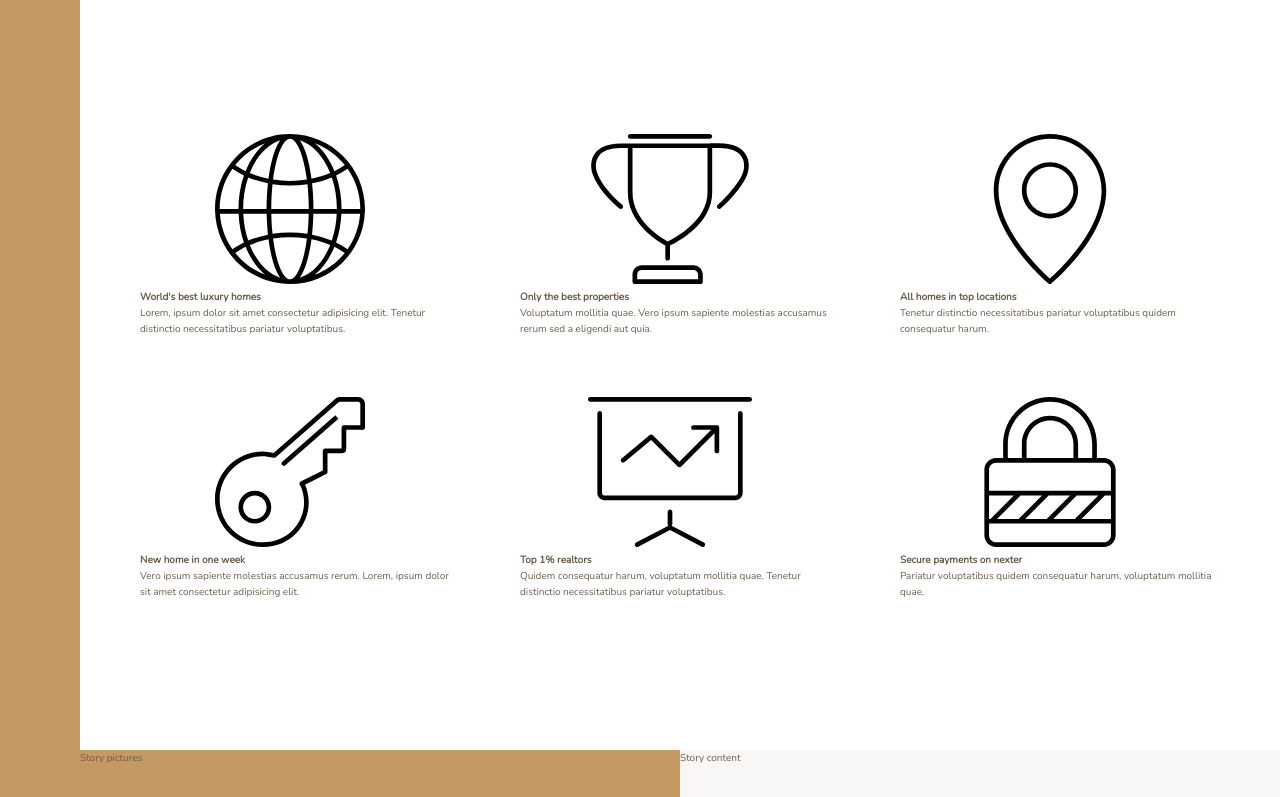
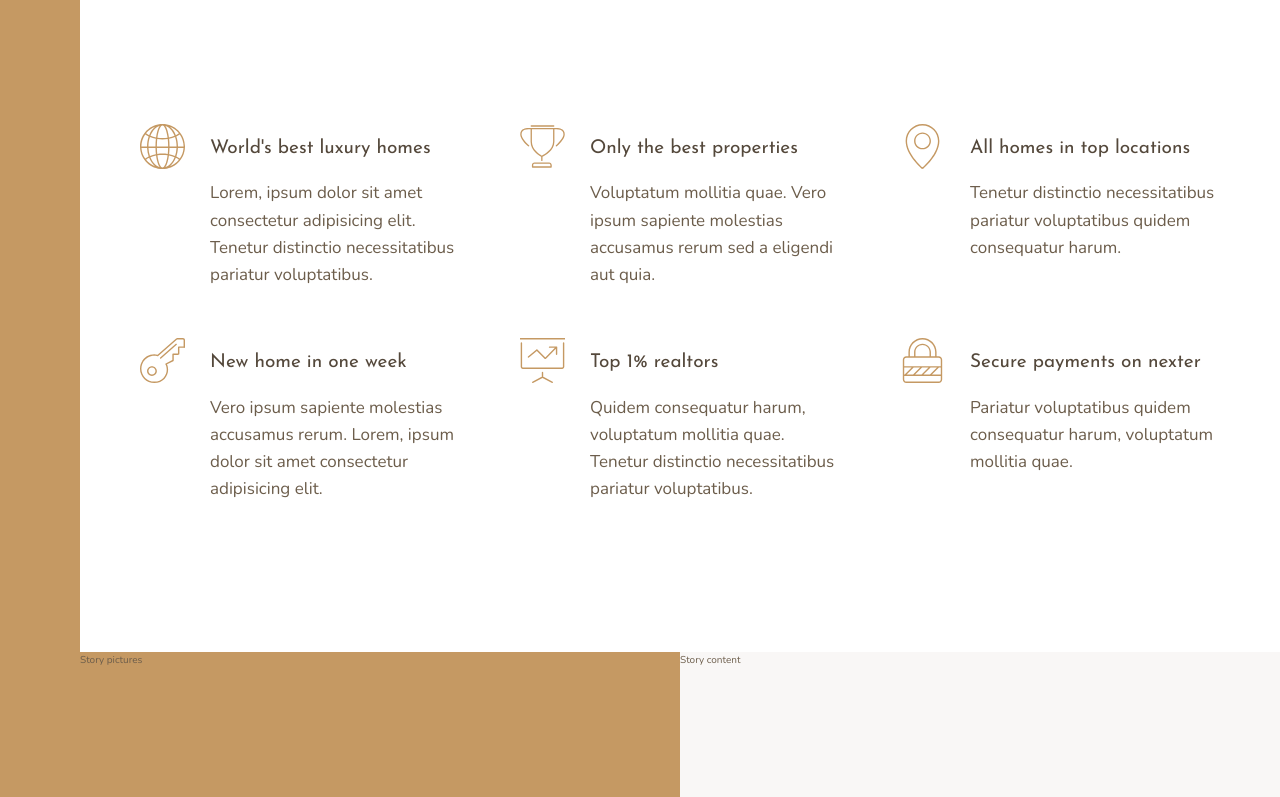
Before and after one commit to maxrogers78/nexter, a React (Create React App) app: page / in a window 1280 px wide. Shown: the part 656-1453 px from the top of the page. Built offline with nearby package versions, Linux system fonts and the light colour scheme.

Commit message:
features section finished

```diff
--- a/src/assets/scss/_features.scss
+++ b/src/assets/scss/_features.scss
@@ -4,6 +4,27 @@
   margin: 15rem 0;
 
   display: grid;
-  grid-template-columns: repeat(3, 1fr);
+  // grid-template-columns: repeat(3, 1fr);
+  grid-template-columns: repeat(auto-fit, minmax(25rem, 1fr));
   grid-gap: 6rem;
+  align-items: start;
 }
+
+.feature {
+  display: grid;
+  grid-template-columns: min-content 1fr;
+  grid-row-gap: 1.5rem;
+  grid-column-gap: 2.5rem;
+
+  &__icon {
+    fill: $color-primary;
+    width: 4.5rem;
+    height: 4.5rem;
+    grid-row: 1 / span 2;
+    transform: translateY(-1rem);
+  }
+
+  &__text {
+    font-size: 1.7rem;
+  }
+}
--- a/src/assets/scss/_typography.scss
+++ b/src/assets/scss/_typography.scss
@@ -0,0 +1,29 @@
+%heading {
+  font-family: $font-display;
+  font-weight: 400;
+}
+
+.heading-1 {
+  @extend %heading;
+}
+
+.heading-2 {
+  @extend %heading;
+}
+
+.heading-3 {
+  @extend %heading;
+}
+
+.heading-4 {
+  @extend %heading;
+  font-size: 1.9rem;
+
+  &--light {
+    color: $color-grey-light-1;
+  }
+
+  &--dark {
+    color: $color-grey-dark-1;
+  }
+}
--- a/src/components/Features.js
+++ b/src/components/Features.js
@@ -8,7 +8,7 @@ const Features = () => {
         <svg className="feature__icon">
           <use xlinkHref={`${icons}#icon-global`}></use>
         </svg>
-        <h4 className="heading-4">World's best luxury homes</h4>
+        <h4 className="heading-4 heading-4--dark">World's best luxury homes</h4>
         <p className="feature__text">
           Lorem, ipsum dolor sit amet consectetur adipisicing elit. Tenetur
           distinctio necessitatibus pariatur voluptatibus.
@@ -19,47 +19,53 @@ const Features = () => {
         <svg className="feature__icon">
           <use xlinkHref={`${icons}#icon-trophy`}></use>
         </svg>
-        <h4 className="heading-4">Only the best properties</h4>
+        <h4 className="heading-4 heading-4--dark">Only the best properties</h4>
         <p className="feature__text">
           Voluptatum mollitia quae. Vero ipsum sapiente molestias accusamus
           rerum sed a eligendi aut quia.
         </p>
       </div>
+
       <div className="feature">
         <svg className="feature__icon">
           <use xlinkHref={`${icons}#icon-map-pin`}></use>
         </svg>
-        <h4 className="heading-4">All homes in top locations</h4>
+        <h4 className="heading-4 heading-4--dark">
+          All homes in top locations
+        </h4>
         <p className="feature__text">
           Tenetur distinctio necessitatibus pariatur voluptatibus quidem
           consequatur harum.
         </p>
       </div>
+
       <div className="feature">
         <svg className="feature__icon">
           <use xlinkHref={`${icons}#icon-key`}></use>
         </svg>
-        <h4 className="heading-4">New home in one week</h4>
+        <h4 className="heading-4 heading-4--dark">New home in one week</h4>
         <p className="feature__text">
           Vero ipsum sapiente molestias accusamus rerum. Lorem, ipsum dolor sit
           amet consectetur adipisicing elit.
         </p>
       </div>
+
       <div className="feature">
         <svg className="feature__icon">
           <use xlinkHref={`${icons}#icon-presentation`}></use>
         </svg>
-        <h4 className="heading-4">Top 1% realtors</h4>
+        <h4 className="heading-4 heading-4--dark">Top 1% realtors</h4>
         <p className="feature__text">
           Quidem consequatur harum, voluptatum mollitia quae. Tenetur distinctio
           necessitatibus pariatur voluptatibus.
         </p>
       </div>
+
       <div className="feature">
         <svg className="feature__icon">
           <use xlinkHref={`${icons}#icon-lock`}></use>
         </svg>
-        <h4 className="heading-4">Secure payments on nexter</h4>
+        <h4 className="heading-4 heading-4--dark">Secure payments on nexter</h4>
         <p className="feature__text">
           Pariatur voluptatibus quidem consequatur harum, voluptatum mollitia
           quae.
```
